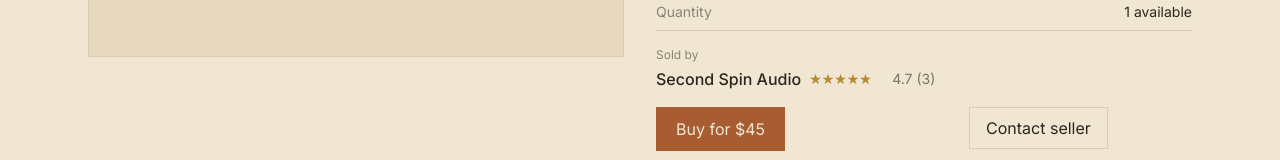
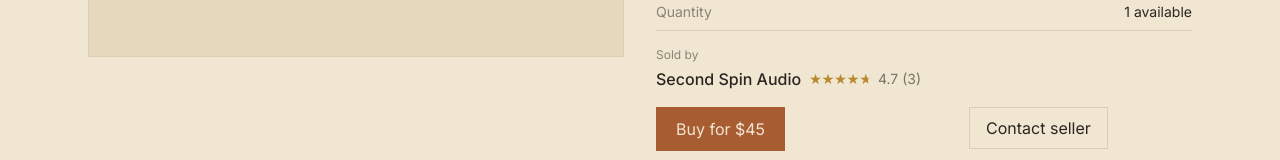
Before and after one commit to CheongYeeHerng/Salvage-row, a Next.js app: page /item/002 in a window 1280 px wide. Shown: the part 612-772 px from the top of the page. Built offline with nearby package versions, Linux system fonts and the light colour scheme.

Commit message:
Fixed star rating to reflect actual rating

```diff
--- a/components/StarRating.tsx
+++ b/components/StarRating.tsx
@@ -7,21 +7,26 @@ export default function StarRating({
   reviewCount?: number;
   size?: string;
 }) {
-  const pct = Math.max(0, Math.min(100, (rating / 5) * 100));
+  const clamped = Math.max(0, Math.min(5, rating));
+  // Fill fraction (0–1) for each of the 5 stars, e.g. 4.25 -> [1, 1, 1, 1, 0.25]
+  const fills = Array.from({ length: 5 }, (_, i) => Math.max(0, Math.min(1, clamped - i)));
 
   return (
     <span className={`inline-flex items-center gap-1.5 ${size}`}>
-      <span className="relative inline-block leading-none" style={{ width: "5.5em" }}>
-        <span className="text-dust-line select-none" aria-hidden>
-          ★★★★★
-        </span>
-        <span
-          className="absolute inset-0 overflow-hidden text-[#B98A2E] select-none"
-          style={{ width: `${pct}%` }}
-          aria-hidden
-        >
-          ★★★★★
-        </span>
+      <span className="inline-flex" aria-hidden>
+        {fills.map((fill, i) => (
+          <span key={i} className="relative inline-block leading-none">
+            <span className="text-dust-line select-none">★</span>
+            {fill > 0 && (
+              <span
+                className="absolute inset-0 overflow-hidden text-[#B98A2E] select-none"
+                style={{ width: `${fill * 100}%` }}
+              >
+                ★
+              </span>
+            )}
+          </span>
+        ))}
       </span>
       <span className="sr-only">{rating.toFixed(1)} out of 5 stars</span>
       <span className="text-ink/60">
```
